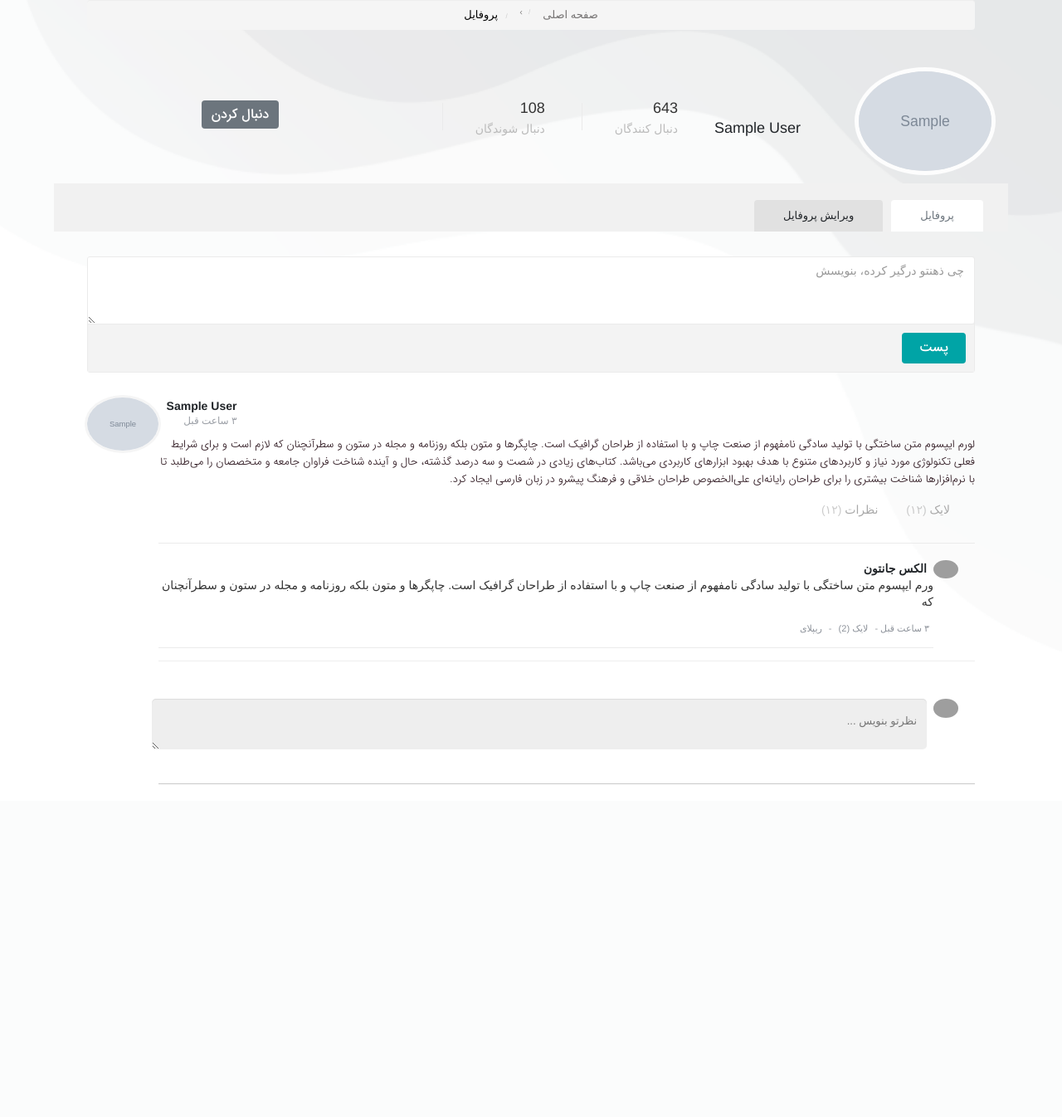
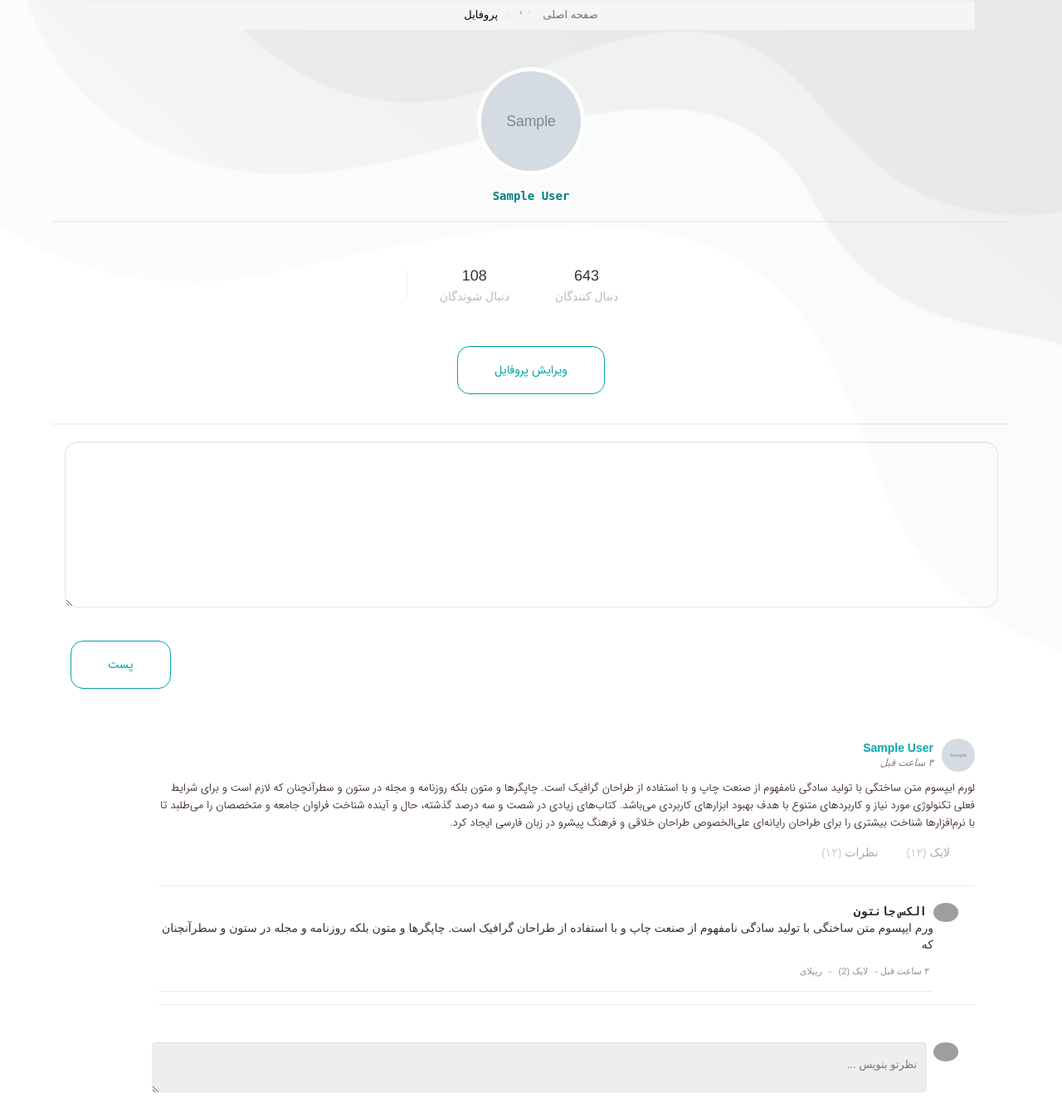
Before and after one commit to Rouhi01/book_store, a Django app: page /accounts/profile/1/ in a window 1280 px wide. Shown: the top 1346 px of the page at 83% size. Before the commit the page ends 945 px from the top, so only its background shows below. Run offline with Django 5.2, Linux system fonts and the light colour scheme; tables that the repository leaves empty hold one stand-in row (values such as "Sample post"); grey boxes marked "Sample" are stand-in pictures; some libraries are stand-ins or nearby versions; grey boxes are pictures that could not be loaded.

Commit message:
some change in profile.html

```diff
--- a/accounts/templates/accounts/profile.html
+++ b/accounts/templates/accounts/profile.html
@@ -1,5 +1,3 @@
-
-
 
 
 {% load static %}
@@ -31,25 +29,35 @@
     </div>
     <div class="container">
         <div class="profile-env">
-            <header class="row">
-                <div class="col-sm-2">
+            <header class="row justify-content-center text-center">
+                <!-- Profile Picture -->
+                <div class="col-lg-12 col-sm-12 mb-3 d-flex justify-content-center" style="width: 40%;">
                     <a href="#" class="profile-picture">
                         {% if user.profile.profile_picture.url %}
-                            <img src="{{ user.profile.profile_picture.url }}" alt="" class="img-responsive img-circle">
+                            <img src="{{ user.profile.profile_picture.url }}"
+                                 alt=""
+                                 class="img-responsive border-success"
+                                 style="border-radius: 50%; width: 120px; height: 120px;">
                         {% else %}
-                            <img src="{% static 'img/default_avatar/default-avatar.png' %}" alt="" class="img-responsive img-circle">
+                            <img src="{% static 'img/default_avatar/default-avatar.png' %}" alt=""
+                                 class="img-responsive img-circle" style="width: 120px; height: 120px;">
                         {% endif %}
                     </a>
                 </div>
-                <div class="col-sm-7">
-                    <ul class="profile-info-sections">
-                        <li>
+
+                <!-- Profile Info Sections -->
+                <div class="col-12 d-flex justify-content-center mt-3">
                     <div class="profile-name">
                         <strong>
-                                    <a href="#" class="text-dark">{{ user.profile.first_name }} {{ user.profile.last_name }}</a>
+                            <a href="#" class="" style="color: #037f81; font-family: monospace">
+                                {{ user.profile.first_name }} {{ user.profile.last_name }}
+                            </a>
                         </strong>
                     </div>
-                        </li>
+                </div>
+                <hr style="border: none; height: 2px; background-color: #ccc; margin: 20px 0;">
+                <div class="col-12 d-flex justify-content-center mb-2">
+                    <ul class="profile-info-sections list-unstyled d-flex justify-content-center gap-4">
                         <li>
                             <div class="profile-stat">
                                 <h3>643</h3>
@@ -68,78 +76,70 @@
                         </li>
                     </ul>
                 </div>
-                <div class="col-sm-3">
+
+                <!-- Buttons Section -->
+                <div class="row">
+                    <div class="col-12 d-flex justify-content-center">
                         <div class="profile-buttons">
-                        <a href="#" class="btn btn-dark bg-secondary border-0">
-                            دنبال کردن
+                            <div class="form-group mt-3">
+                                <a href="{% url 'accounts:edit_profile' user.id %}"
+                                   class="button  button-contactForm boxed-btn"
+                                   style="text-decoration: none">
+                                    ویرایش پروفایل
                                 </a>
                             </div>
                         </div>
+                    </div>
+                </div>
+                <hr style="border: none; height: 2px; background-color: #ccc; margin: 20px 0;">
             </header>
 
-            <section class="profile-info-tabs mt-4">
             <div class="row">
-                    <div class="col-sm-offset-2 col-sm-10">
-                        <!-- tabs for the profile links -->
-                        <ul class="nav nav-tabs">
-                            <li class="active">
-                                <a href="#profile-info" class="text-muted">پروفایل</a>
-                            </li>
-
-                            <li>
-                                <a href="{% url 'accounts:edit_profile' user.id %}" class="text-dark">ویرایش پروفایل</a>
-                            </li>
-                        </ul>
+                <div class="col-lg-12">
+                    <form class="form-contact" action=""
+                          method="post"
+                          id="contactForm"
+                          novalidate="novalidate" enctype="multipart/form-data">
+                        <div class="row">
+                            <div class="col-12">
+                                <div class="form-group">
+                                    <textarea name=""
+                                              id=""
+                                              rows="10"
+                                              class="form-control"
+                                              placeholder="بنویس ...">
+                                    </textarea>
                                 </div>
                             </div>
-            </section>
+                        </div>
+                        <div class="form-group mt-3">
+                            <button type="submit" class="button  button-contactForm boxed-btn">پست</button>
+                        </div>
+                    </form>
+                </div>
+            </div>
 
             <section class="profile-feed">
-                <!-- profile post form -->
-                <form class="profile-post-form" method="post">
-                    <textarea class="form-control autogrow" placeholder="چی ذهنتو درگیر کرده، بنویسش"
-                              style="overflow: hidden; word-wrap: break-word; resize: horizontal; height: 80px;"></textarea>
-                    <div class="form-options">
-                        <div class="post-type">
-                            <a href="#" class="tooltip-primary" data-toggle="tooltip" data-placement="bottom" title=""
-                               data-original-title="Upload a Picture">
-                                <i class="entypo-camera"></i>
-                            </a>
-                            <a href="#" class="tooltip-primary" data-toggle="tooltip" data-placement="bottom" title=""
-                               data-original-title="Attach a file">
-                                <i class="entypo-attach"></i>
-                            </a>
-                            <a href="#" class="tooltip-primary" data-toggle="tooltip" data-placement="bottom" title=""
-                               data-original-title="Check-in">
-                                <i class="entypo-location"></i>
-                            </a>
-                        </div>
-                        <div class="post-submit">
-                            <button type="button" class="btn ">پست</button>
-                        </div>
-                    </div>
-                </form>
                 <!-- profile stories -->
                 <div class="profile-stories">
                     <article class="story">
-                        <aside class="user-thumb">
-                            <a href="#">
-                                {% if user.profile.profile_picture.url %}
-                                    <img src="{{ user.profile.profile_picture.url }}" alt="" class="img-responsive img-circle">
-                                {% else %}
-                                    <img src="{% static 'img/default_avatar/default-avatar.png' %}" alt='' class="img-circle">
-                                {% endif %}
-                            </a>
-                        </aside>
                         <div class="story-content">
                             <!-- story header -->
-                            <header>
-                                <div class="publisher" style="margin-left: 10px">
-                                    <a href="#" class="text-dark fw-bold">{{ user.profile.first_name }} {{ user.profile.last_name }}</a>
-                                    <em>۳ ساعت قبل</em>
+                            <header style="display: flex; align-items: center; justify-content: flex-start; direction: rtl;">
+                                <!-- عکس سمت راست -->
+                                <div style="margin-left: 10px;">
+                                    <img src="{% if user.profile.profile_picture.url %}{{ user.profile.profile_picture.url }}
+                                              {% else %}{% static 'img/default_avatar/default-avatar.png' %}{% endif %}"
+                                         alt="پروفایل"
+                                         style="border-radius: 50%; width: 40px; height: 40px;">
                                 </div>
-                                <div class="story-type">
-                                    <i class="entypo-feather"></i>
+                                <!-- نام و ساعت سمت چپ -->
+                                <div style="display: flex; flex-direction: column;">
+                                    <a href="#"
+                                       style="font-family: Arial, Baskerville, monospace; color: #0aa7a9; font-weight: bold; text-decoration: none;">
+                                        {{ user.profile.first_name }} {{ user.profile.last_name }}
+                                    </a>
+                                    <em style="font-size: 12px; color: #808080;">۳ ساعت قبل</em>
                                 </div>
                             </header>
                             <div class="story-main-content">
@@ -171,7 +171,7 @@
                                         </div>
                                         <div class="user-comment-content">
                                             <a href="#" class="user-comment-name fw-bold text-dark"
-                                               style="margin-right: 8px">
+                                               style="margin-right: 8px; font-family: Arial, Baskerville, monospace;">
                                                 الکس جانتون
                                             </a><br>
                                             ورم ایپسوم متن ساختگی با تولید سادگی نامفهوم از صنعت چاپ و با استفاده از
```
Lines whose indentation alone changed are shown as unchanged.
